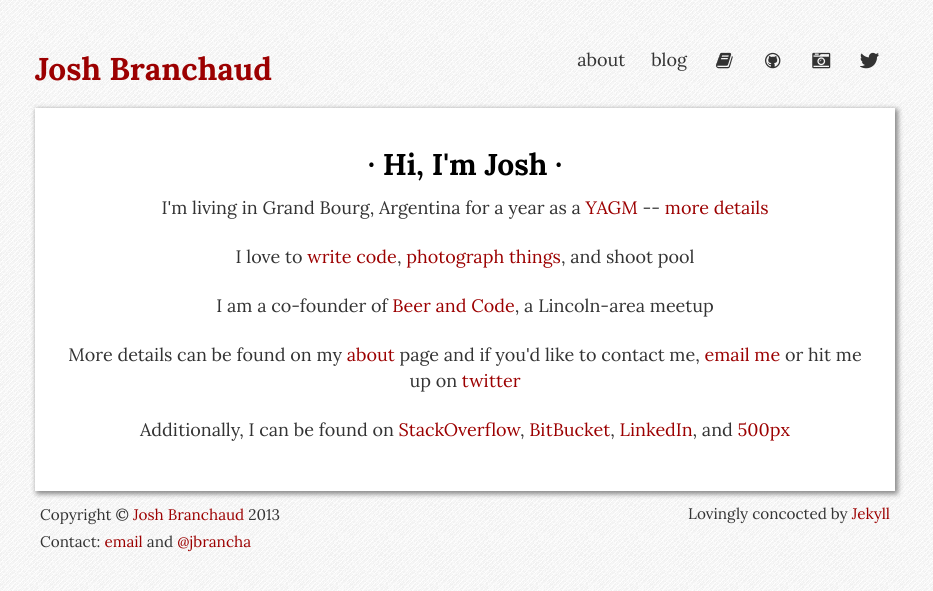
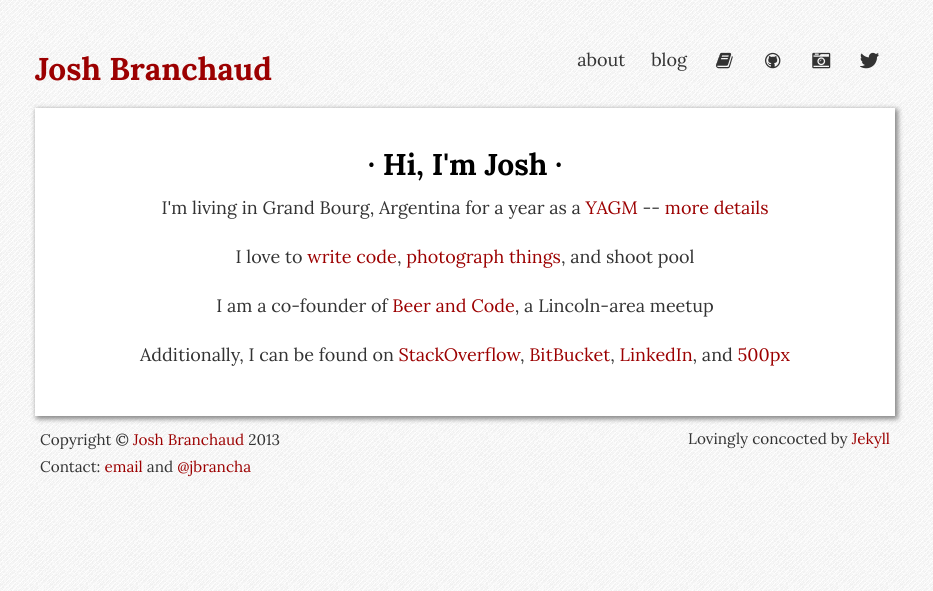
Before and after one commit to jbranchaud/blog, a Jekyll site: the page built from index.html, in a window 1280 px wide. Shown: the top 591 px of the page, without its empty margins (175-1108 px from the left). Built offline with Jekyll 4.4.1, drawn with Linux system fonts in a browser that asks for light colours.

Commit message:
Removing the paragraph about the About page and contacting me from the about page.

```diff
--- a/index.html
+++ b/index.html
@@ -22,13 +22,6 @@ and shoot pool
 <p>
 I am a co-founder of
 <a href="http://beerandco.de">Beer and Code</a>, a Lincoln-area meetup
-</p>
-
-<p>
-More details can be found on my <a href="/about.html">about</a> page
-and if you'd like to contact me,
-<a href="mailto:jbranchaud@gmail.com"</a>email me</a> or hit me up on
-<a href="https://twitter.com/jbrancha">twitter</a>
 </p>
 
 <p>
```
